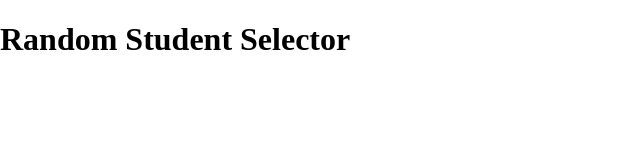
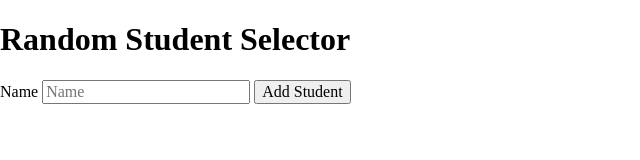
Before and after one commit to LDRMuse/hw-random-student-STLnick, a website: page client/index.html in a window 1280 px wide. Shown: the whole page, without its empty margins (0-640 px from the left). Drawn offline with nearby package versions, Linux system fonts and the light colour scheme; a web font is replaced by a local one.

Commit message:
:sparkles: Create form with input field and submit button

```diff
--- a/client/index.html
+++ b/client/index.html
@@ -15,7 +15,11 @@
 
 <body>
   <h1>Random Student Selector</h1>
-  <!-- 'Connect' JS to this HTML file. -->
+  <form>
+    <label for="name" class="screen-reader-text">Name</label>
+    <input id="name" type="text" placeholder="Name">
+    <button type="submit">Add Student</button>
+  </form>
   <script src="./scripts.js"></script>
 </body>
 
```
